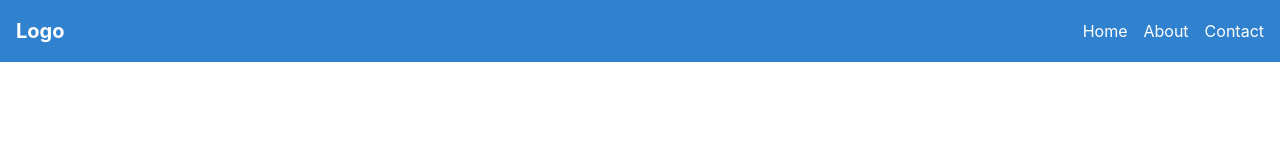
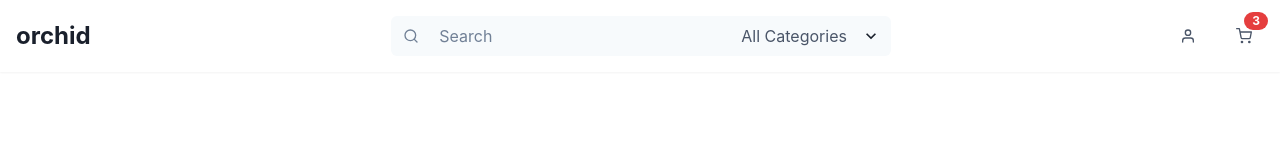
Before and after one commit to OrchidInk/orchidinkFrontEnd, a Next.js app: page /en in a window 1280 px wide. Shown: the top 160 px of the page. Built offline with nearby package versions, Linux system fonts and the light colour scheme.

Commit message:
done header

```diff
--- a/messages/en.json
+++ b/messages/en.json
@@ -1,5 +1,6 @@
 {
     "Index": {
-        "Title": "Orchid"
+        "Title": "Orchid",
+        "Search": "Search"
     }
 }
--- a/messages/mn.json
+++ b/messages/mn.json
@@ -1,5 +1,6 @@
 {
     "Index": {
-        "Title": "Орчид"
+        "Title": "Орчид",
+        "Search":"Хайх"
     }
 }
--- a/src/app/components/Navbar/Header/index.tsx
+++ b/src/app/components/Navbar/Header/index.tsx
@@ -1,14 +1,84 @@
-import { Box, Flex, Link, Text } from '@chakra-ui/react';
+import { Box, Flex, Link, Text, Input, Select, IconButton, Badge, Spacer } from '@chakra-ui/react';
+import { useTranslations } from 'next-intl';
+import { FaTwitter, FaFacebook, FaInstagram } from 'react-icons/fa';
+import { FiSearch, FiUser, FiShoppingCart } from 'react-icons/fi';
 
 const Header = () => {
+  const t = useTranslations('Index')
   return (
-    <Box as="header" bg="blue.500" color="white" py={4}>
-      <Flex justify="space-between" align="center" maxW="container.xl" mx="auto" px={4}>
-        <Text fontSize="xl" fontWeight="bold">Logo</Text>
-        <Flex gap={4}>
-          <Link href="/" _hover={{ textDecoration: 'none', color: 'gray.300' }}>Home</Link>
-          <Link href="/about" _hover={{ textDecoration: 'none', color: 'gray.300' }}>About</Link>
-          <Link href="/contact" _hover={{ textDecoration: 'none', color: 'gray.300' }}>Contact</Link>
+    <Box as="header" bg="white" color="gray.800" boxShadow="sm">
+      {/* Main navigation */}
+      <Flex
+        justify="space-between"
+        align="center"
+        maxW="container.xl"
+        mx="auto"
+        px={4}
+        py={4}
+      >
+        {/* Left side - Logo and Categories */}
+        <Flex align="center">
+          {/* Logo */}
+          <Box mr={6}>
+            <Text fontSize="2xl" fontWeight="bold" color="gray.800">orchid</Text>
+          </Box>
+        </Flex>
+
+        {/* Center - Search bar */}
+        <Flex flex="1" maxW="500px" mx={4} bg="gray.50" borderRadius="md" align="center">
+          <IconButton
+            aria-label="Search"
+            icon={<FiSearch />}
+            bg="transparent"
+            _hover={{ bg: "transparent" }}
+            color="gray.500"
+          />
+          <Input
+            placeholder={t('Search')}
+            variant="unstyled"
+            px={2}
+            color="gray.800"
+          />
+          <Select variant="unstyled" maxW="150px" placeholder="All Categories" textColor="gray.600">
+            <option value="option1">Electronics</option>
+            <option value="option2">Fashion</option>
+            <option value="option3">Home Appliances</option>
+          </Select>
+        </Flex>
+
+        {/* Right side - Navigation and Icons */}
+        <Flex align="center">
+          {/* User and Cart Icons */}
+          <Flex align="center" gap={4}>
+            <IconButton
+              aria-label="User Account"
+              icon={<FiUser />}
+              variant="ghost"
+              color="gray.600"
+              _hover={{ color: 'gray.800' }}
+            />
+            <Box position="relative">
+              <IconButton
+                aria-label="Shopping Cart"
+                icon={<FiShoppingCart />}
+                variant="ghost"
+                color="gray.600"
+                _hover={{ color: 'gray.800' }}
+              />
+              <Badge
+                position="absolute"
+                top="-1"
+                right="-1"
+                bg="red.500"
+                color="white"
+                borderRadius="full"
+                px={2}
+                fontSize="xs"
+              >
+                3
+              </Badge>
+            </Box>
+          </Flex>
         </Flex>
       </Flex>
     </Box>
```
